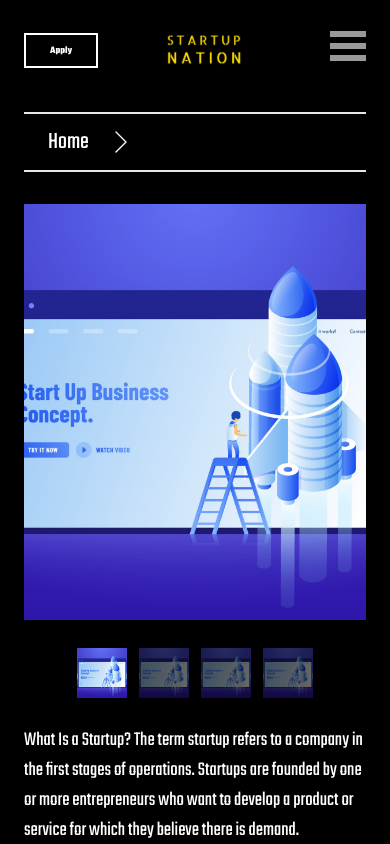
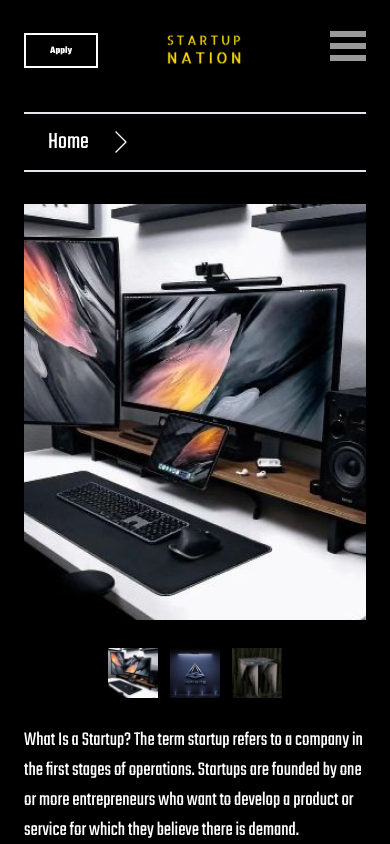
Before and after one commit to linin-nin/startup-nation, a Next.js app: page /startup-directory/detail in a window 390 px wide. Shown: the top 844 px of the page. Built offline with nearby package versions, Linux system fonts and the light colour scheme.

Commit message:
update individual image company

```diff
--- a/src/components/VideoContent.tsx
+++ b/src/components/VideoContent.tsx
@@ -1,5 +1,8 @@
-import React from "react";
+
+import dynamic from "next/dynamic";
 import ShareArrow from "./ShareArrow";
+
+const ReactPlayer = dynamic(() => import("react-player/lazy"), { ssr: false });
 
 const VideoContent = () => {
   return (
--- a/src/components/directory/info.tsx
+++ b/src/components/directory/info.tsx
@@ -3,20 +3,24 @@
 import Image from "next/image";
 import Link from "next/link";
 import { Socail } from "@/lib/navbarMenu";
+import { useState } from "react";
 
 const images = [
   {
-    img: "/image/business 04.jpg"
+    img: "/image/Rectangle 29.png"
   },
   {
-    img: "/image/business 04.jpg"
+    img: "/image/Rectangle 30.png"
   },
   {
-    img: "/image/business 05.jpg"
+    img: "/image/Rectangle 25.png"
   }
 ];
 
 const Info_detail = () => {
+
+  const [urlImage, seturlImage] = useState<number>(0)
+
   return (
     <main className="text-white bg-black flex justify-start py-8 padding-body">
       <div className="container lg:flex">
@@ -25,51 +29,20 @@ const Info_detail = () => {
             <div className=" h-[416px] lg:w-full w-[100%] relative bg-cover bg-center">
               <Image
                 id="slide"
-                src={images[1].img}
+                src={images[urlImage].img}
                 fill
                 loading="lazy"
                 alt="image"
                 className="w-full h-full object-cover"
               />
             </div>
+            {/* md:ml-5 flex md:block md:mt-0 mt-5 justify-center gap-3 md:py-0 py-2 */}
             <div className="md:ml-5 flex md:block md:mt-0 mt-5 justify-center gap-3 md:py-0 py-2">
-              <div className="cursor-pointer md:h-[196px] h-[50px] w-[50px] md:w-[100%] relative bg-cover bg-center md:mb-5">
-                <Image
-                  id="pic"
-                  src={images[0].img}
-                  fill
-                  loading="lazy"
-                  alt="image"
-                  className="w-full h-full object-cover"
-                />
-              </div>
-              <div className="cursor-pointer opacity-40 md:h-[196px] h-[50px] w-[50px] md:w-[196px] relative bg-cover bg-center">
-                <Image
-                  id="pic"
-                  src={images[1].img}
-                  fill
-                  alt="image"
-                  className="w-full h-full object-cover"
-                />
-              </div>
-              <div className="cursor-pointer md:hidden opacity-40 md:h-[196px] h-[50px] w-[50px] md:w-[196px] relative bg-cover bg-center">
-                <Image
-                  id="pic"
-                  src={images[1].img}
-                  fill
-                  alt="image"
-                  className="w-full h-full object-cover"
-                />
-              </div>
-              <div className="cursor-pointer md:hidden opacity-40 md:h-[196px] h-[50px] w-[50px] md:w-[196px] relative bg-cover bg-center">
-                <Image
-                  id="pic"
-                  src={images[1].img}
-                  fill
-                  alt="image"
-                  className="w-full h-full object-cover"
-                />
-              </div>
+              {images.map((item, index) => (
+                <div key={index} className="cursor-pointer md:h-[196px] h-[50px] w-[50px] md:w-[100%] relative bg-cover bg-center md:mb-5">
+                  <Image onClick={() => seturlImage(index)} src={item.img} fill alt="image" className="w-full h-full object-cover"/>
+                </div>
+              ))}
             </div>
           </div>
           <p className="w-[100%] my-5">
```
